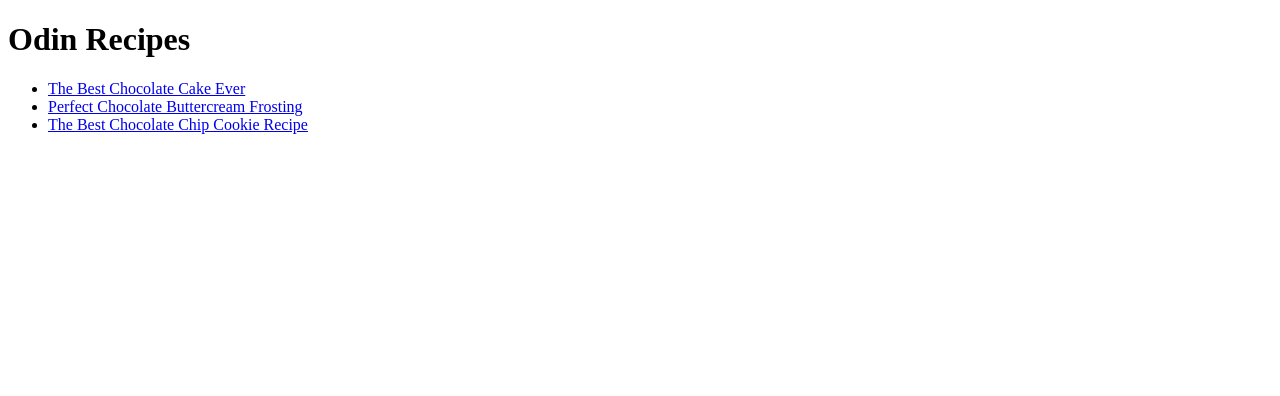
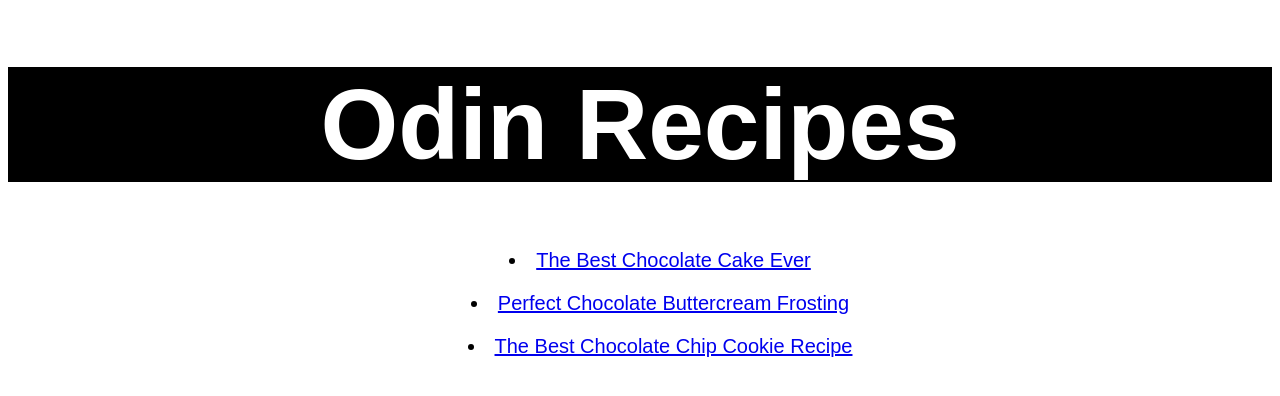
Before and after one commit to mdyeates/odin-recipes, a plain HTML site: page index.html in a window 1280 px wide. Drawn offline with Linux system fonts and the light colour scheme.

Commit message:
Add css style

```diff
--- a/index.html
+++ b/index.html
@@ -5,15 +5,21 @@
     <meta http-equiv="X-UA-Compatible" content="IE=edge">
     <meta name="viewport" content="width=device-width, initial-scale=1.0">
     <title>Odin Recipes</title>
+    <link rel="stylesheet" href="style.css">
 </head>
 <body>
-    <h1>Odin Recipes</h1>
+    <h1 class="title">Odin Recipes </h1>
+
+    <div class="list">
     <ul>
          <li><a href="recipes/choccake.html">The Best Chocolate Cake Ever</a>
          </li>
+         <p></p>
          <li><a href="recipes/icing.html">Perfect Chocolate Buttercream Frosting</a></li>
-        <li><a href="recipes/cookie.html">The Best Chocolate Chip Cookie Recipe</a>
+         <p></p>
+         <li><a href="recipes/cookie.html">The Best Chocolate Chip Cookie Recipe</a>
         </li>
      </ul>
+    </div>
 </body>
 </html>
--- /dev/null
+++ b/style.css
@@ -0,0 +1,16 @@
+.title {
+    font-size: 100px;
+    text-align: center;
+    font-family: Arial, Helvetica, sans-serif;
+    font-weight: bold;
+    background-color:black;
+    color: white;
+}
+
+.list {
+    font-size: 20px;
+    font-family: Arial, Helvetica, sans-serif;
+    text-align:center;
+    list-style-position: inside;
+
+}
```
